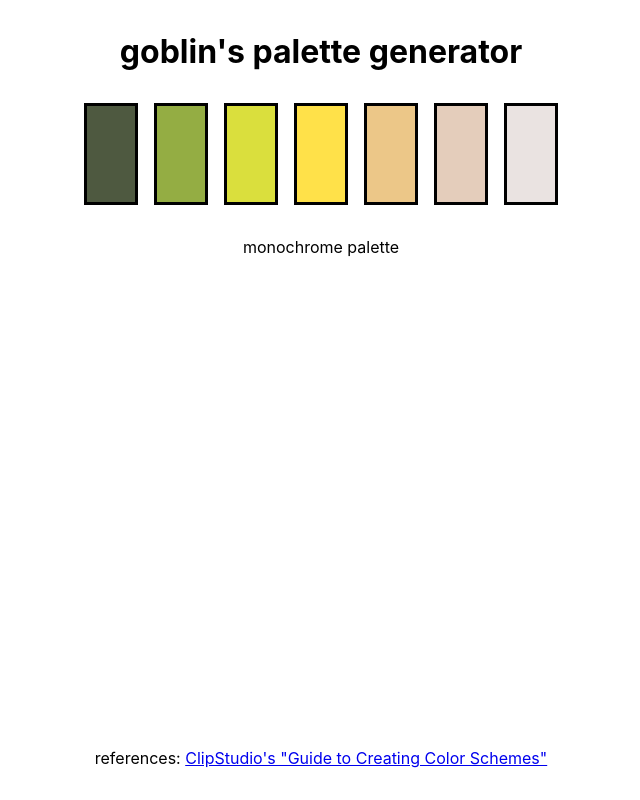
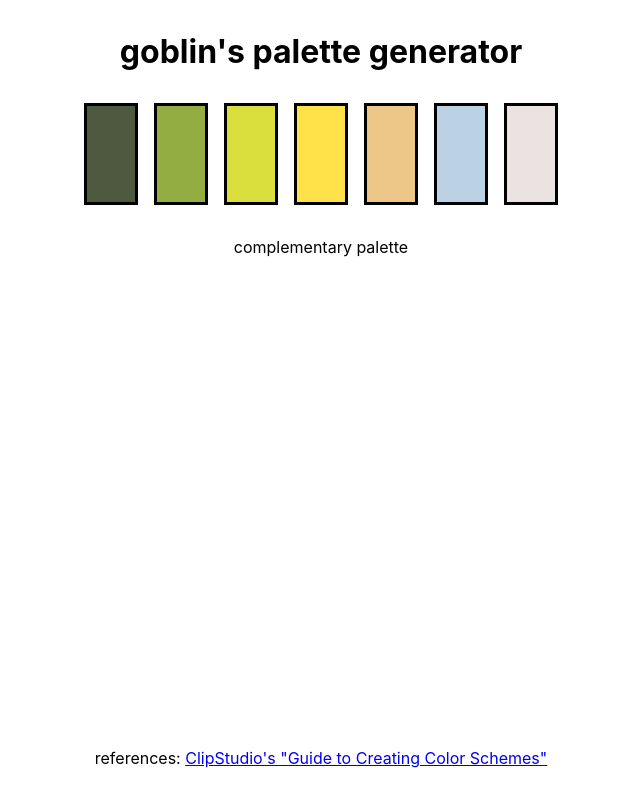
Before and after one commit to goblinodds/palettegen, a React (Create React App) app: page / in a window 1280 px wide. Shown: the whole page, without its empty margins (319-959 px from the left). Built offline with nearby package versions, Linux system fonts and the light colour scheme.

Commit message:
complementary palette

```diff
--- a/src/appComponents/Palette.js
+++ b/src/appComponents/Palette.js
@@ -18,7 +18,7 @@ import './Palette.css';
 // like a checkbox for "consitent value gaps"
 // and if you uncheck it you can change each
 
-// tells you what the current type is-- monochrome, etc.
+// function that randomizes
 
 // LATER VERSIONS
 //// increase/decrease # of swatches: https://twitter.com/goblincodes/status/1586880288495263744?s=20&t=vhQoNDyIRnvPif-CzAXPgQ
@@ -26,7 +26,7 @@ import './Palette.css';
 // mandatory seven swatches, but i'd like to be able to let users change this
 let swatchNum = 7;
 let lockedSwatchIndex = 3;
-let currentScheme = 'monochrome';
+let currentScheme = 'modified monochrome';
 
 // must be 0-100 inclusive
 // TODO let user input values
@@ -47,6 +47,10 @@ export default function Palette() {
     newHue(50);
     decreaseSaturation(28);
     temperature(-12);
+    // COMPLEMENTARY PALETTE
+    let randomSwatchA = Math.floor(Math.random()*swatchNum);
+    complementary(randomSwatchA);
+    currentScheme = 'complementary';
 
     return (
         <div>
@@ -143,11 +147,29 @@ function temperature(increment) {
         }
 
         // cleans up #s so they stay within the 0 to 359 inclusive range
-        if (currentSwatch.hue >= 360) {
-            currentSwatch.hue = currentSwatch.hue-360
-        } else if (currentSwatch.hue < 0) {
-            currentSwatch.hue = currentSwatch.hue+360
-        }
+        hueCleanup(currentSwatch);
     }
 
 }
+
+// STEP 5: OTHER PALETTE TYPES
+// lock all values
+// lock all swatches
+// pick a swatch to unlock everything but VALUE
+// change its hue only (possibly do this for multiple swatches)
+// COMPLEMENTARY
+function complementary(swatch){
+    let selectedSwatch = swatches[swatch];
+    // changes swatch hue to one directly across the color wheel
+    selectedSwatch.hue += 180;
+    hueCleanup(selectedSwatch);
+}
+
+// cleans up #s so they stay within the 0 to 359 inclusive range
+function hueCleanup (swatch) {
+    if (swatch.hue >= 360) {
+        swatch.hue = swatch.hue-360
+    } else if (swatch.hue < 0) {
+        swatch.hue = swatch.hue+360
+    }
+}
```
